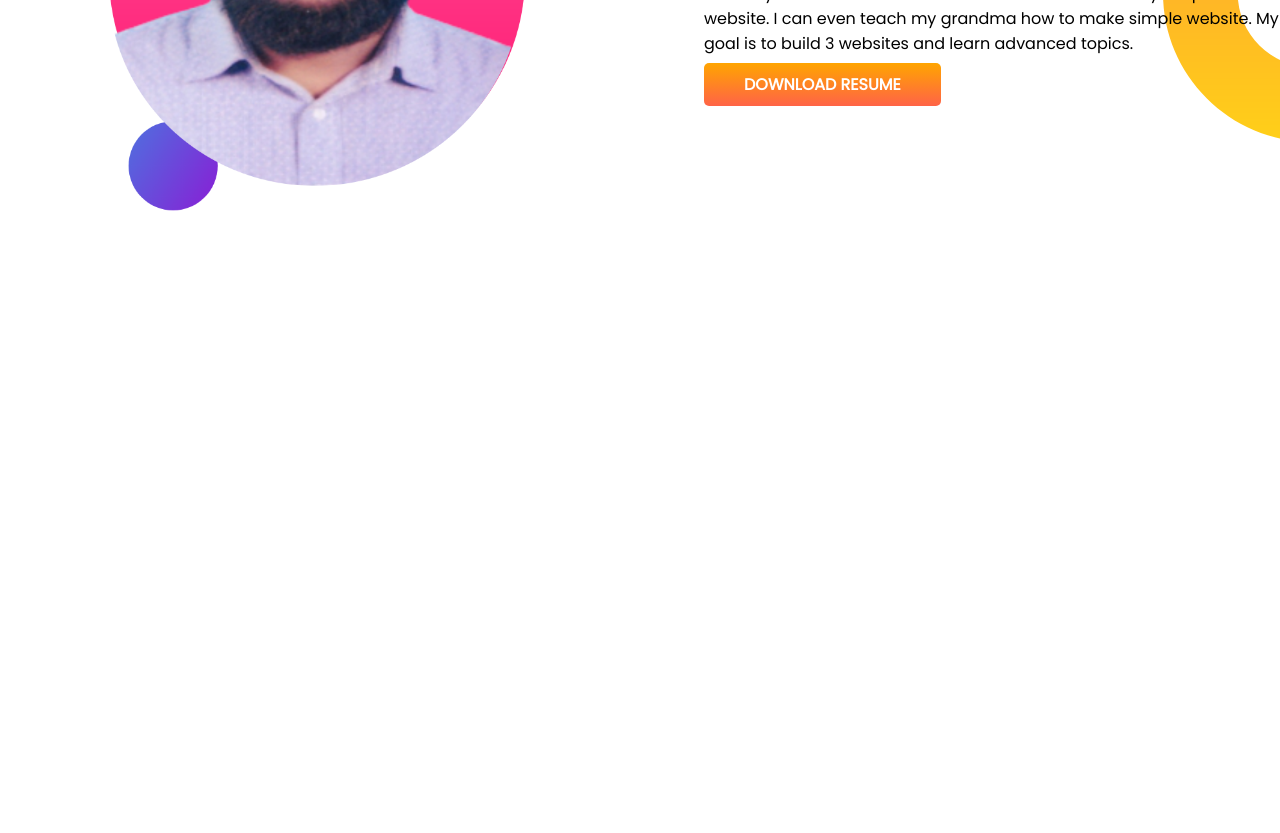
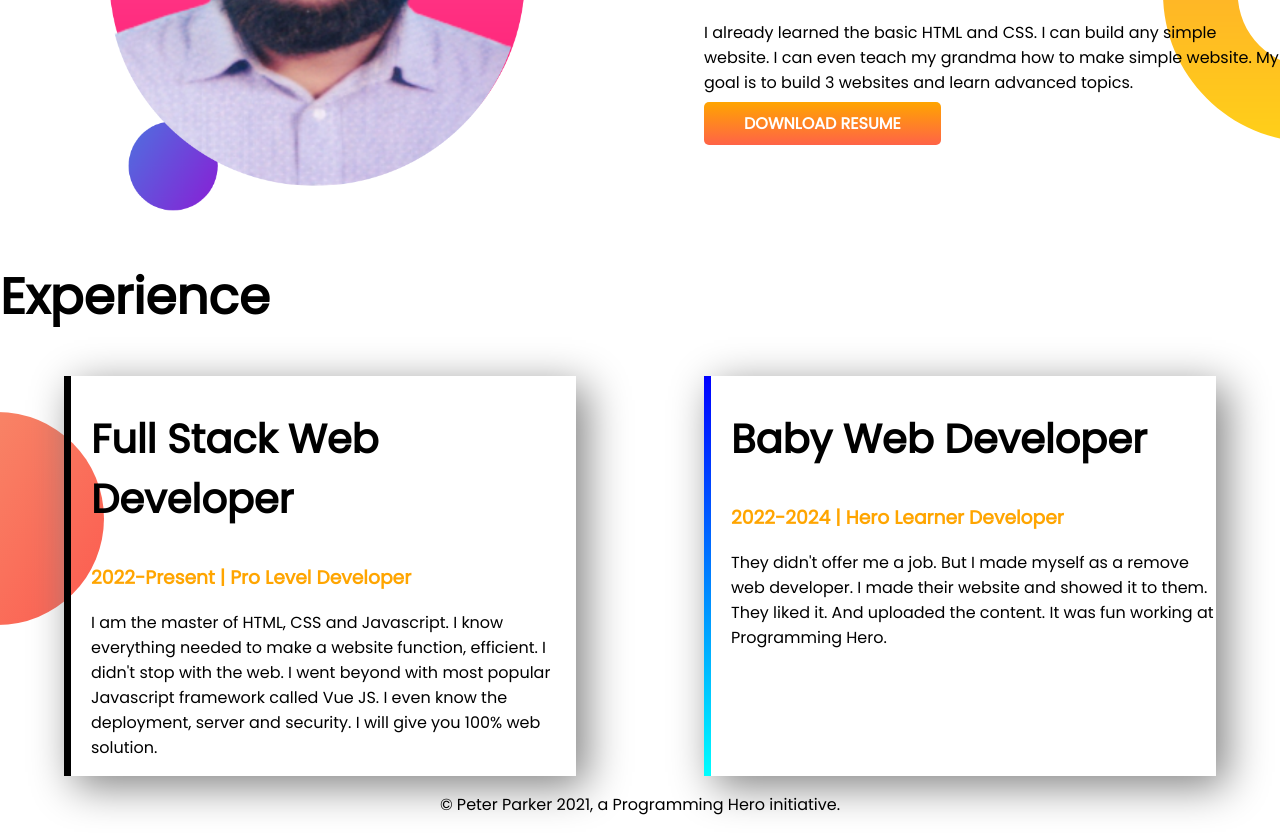
Before and after one commit to rakibulfarhad/my-first-repo, a plain HTML site: page index.html in a window 1280 px wide. Shown: the part 696-1529 px from the top of the page. Before the commit the page ends 914 px from the top, so only its background shows below. Drawn offline with Linux system fonts and the light colour scheme.

Commit message:
experience and footer added

```diff
--- a/index.html
+++ b/index.html
@@ -14,7 +14,7 @@
 </head>
 
 <body>
-    <section class="top-banner">
+    <section class="top-banner flexible-container">
         <div class="half-width">
             <h1>Welcome To</h1>
             <h1>My Personal <span class="orange-color">Portfolio</span></h1>
@@ -26,7 +26,7 @@
                 <img src="image/Rakibul.png" alt="">
             </div>
     </section>
-    <section class="dream-big">
+    <section class="dream-big flexible-container">
         <div class="half-width">
             <img src="image/rakib-bg.png" alt="">
         </div>
@@ -38,6 +38,25 @@
         </div>
 
     </section>
+    <section class="experience-area">
+        <h1>Experience</h1>
+        <div class="flexible-container">
+            <div id="full-stack-experience"class="experience-item">
+                <h2>Full Stack Web Developer</h2>
+                <h3 class="orange-color">2022-Present | Pro Level Developer</h3>
+                <p>I am the master of HTML, CSS and Javascript. I know everything needed to make a website function, efficient. I didn't stop with the web. I went beyond with most popular Javascript framework called Vue JS. I even know the deployment, server and security. I will give you 100% web solution.</p>
+            </div>
+            <div id="web-dev-experience"class="experience-item">
+                <h2>Baby Web Developer</h2>
+                <h3 class="orange-color">2022-2024 | Hero Learner Developer</h3>
+                <p>They didn't offer me a job. But I made myself as a remove web developer. I made their website and showed it to them. They liked it. And uploaded the content. It was fun working at Programming Hero.</p>
+            </div>
+        </div>
+
+    </section>
+    <footer>
+        <p>© Peter Parker 2021, a Programming Hero initiative.</p>
+    </footer>
 </body>
 
 </html>
--- a/style.css
+++ b/style.css
@@ -5,17 +5,20 @@ body{
 h1{
     font-size: 50px;
 }
+h2{
+    font-size: 40px;
+}
 .orange-color{
     color: orange;
 }
-section{
+.flexible-container{
     display: flex;
     margin: bottom 150px;
 }
 .half-width{
     width: 50%;
     padding-left: 5%;
-}
+    }
 .half-width img{
     width: 80%;
 }
@@ -37,3 +40,26 @@ section{
     background-repeat: no-repeat;
     background-position: right;
 }
+.experience-area{
+    background-image: url(image/exp-bg.png);
+    background-repeat: no-repeat;
+    background-position: left;
+}
+.experience-item{
+    width: 40%;
+    margin-left: 5%;
+    margin-right: 5%;
+    box-shadow: 10px 10px 40px grey;
+    padding-left: 20px;
+}
+#web-dev-experience{
+    border-left: 7px solid;
+    border-image: linear-gradient(blue, cyan);
+    border-image-slice: 1;
+}
+#full-stack-experience{
+    border-left: 7px solid;
+}
+footer p{
+    text-align: center;
+}
```
